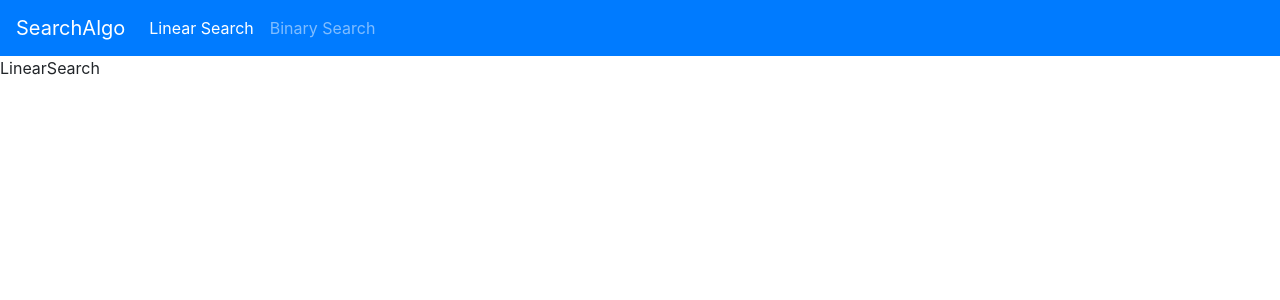
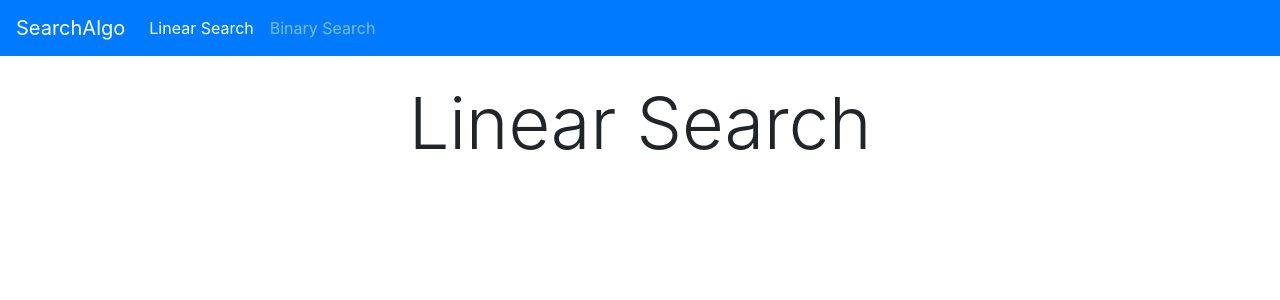
Before and after one commit to HenriqueFadoni/SearchAlgorithm, a React (Create React App) app: page /linearsearch in a window 1280 px wide. Shown: the top 300 px of the page. Built offline with nearby package versions, Linux system fonts and the light colour scheme.

Commit message:
Creating Title

```diff
--- a/src/App.tsx
+++ b/src/App.tsx
@@ -4,9 +4,9 @@ import {
   Switch
 } from 'react-router-dom';
 
-import LinearSearch from './components/LinearSearch/LinearSearch';
-import BiSearch from './components/BiSearch/BiSearch';
-import Menu from './components/Menu/Menu';
+import LinearSearch from './containers/LinearSearch/LinearSearch';
+import BiSearch from './containers/BiSearch/BiSearch';
+import Menu from './containers/Menu/Menu';
 
 const App: React.FC = () => (
   <div className="App">
--- /dev/null
+++ b/src/components/Title.tsx
@@ -0,0 +1,13 @@
+import React from 'react';
+
+interface TitleProps {
+  title: string;
+}
+
+const Title: React.FC<TitleProps> = ({ title }) => (
+  <h1 className="display-3 text-center mt-4">
+    {title}
+  </h1>
+)
+
+export default Title;
--- a/src/components/LinearSearch/LinearSearch.tsx
+++ b/src/containers/LinearSearch/LinearSearch.tsx
@@ -1,8 +1,10 @@
 import React from 'react';
+
+import Title from '../../components/Title';
 
 const LinearSearch: React.FC = () => (
   <div>
-    LinearSearch
+    <Title title='Linear Search'/>
   </div>
 )
 
```
Also changed, not shown: src/containers/BiSearch/BiSearch.tsx (renamed from src/components/BiSearch/BiSearch.tsx), src/containers/Menu/BrandName/BrandName.tsx (renamed from src/components/Menu/BrandName/BrandName.tsx), src/containers/Menu/Menu.tsx (renamed from src/components/Menu/Menu.tsx), src/containers/Menu/PageLinks/PageLinks.tsx (renamed from src/components/Menu/PageLinks/PageLinks.tsx).
